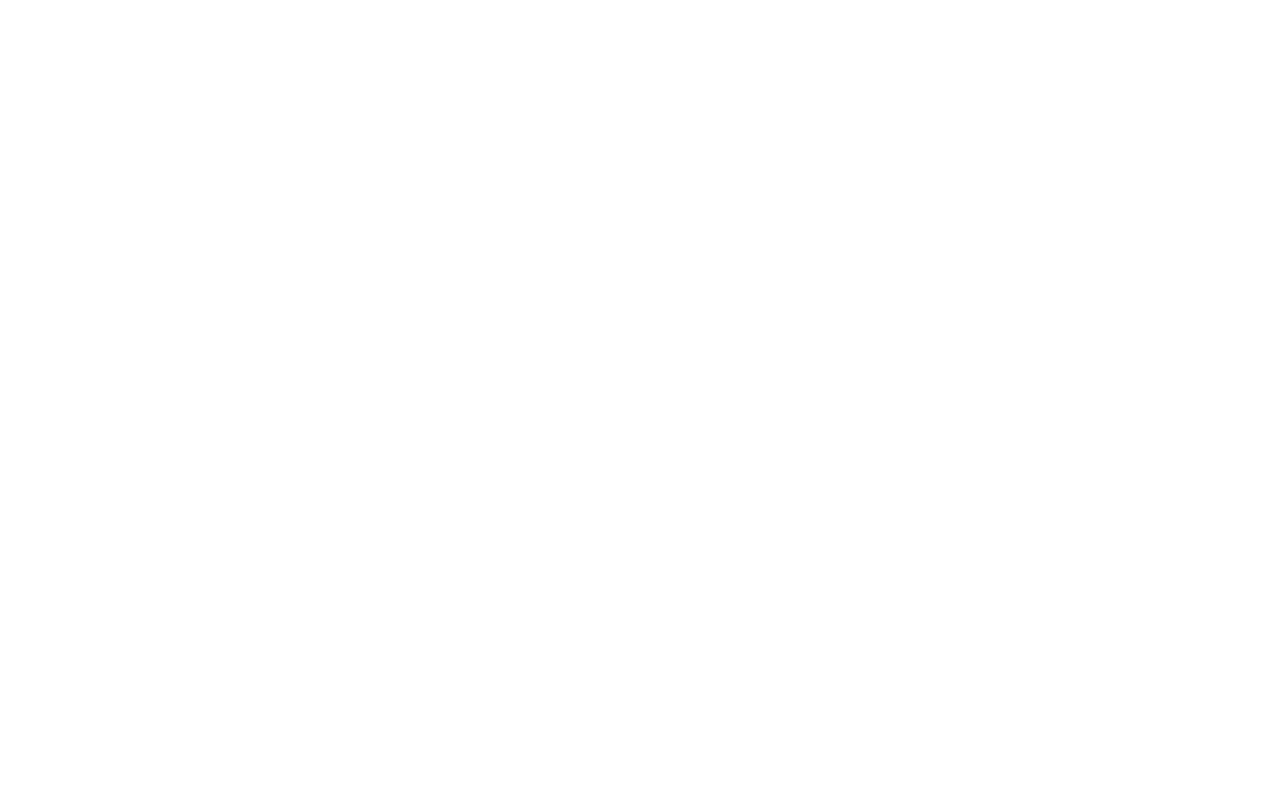
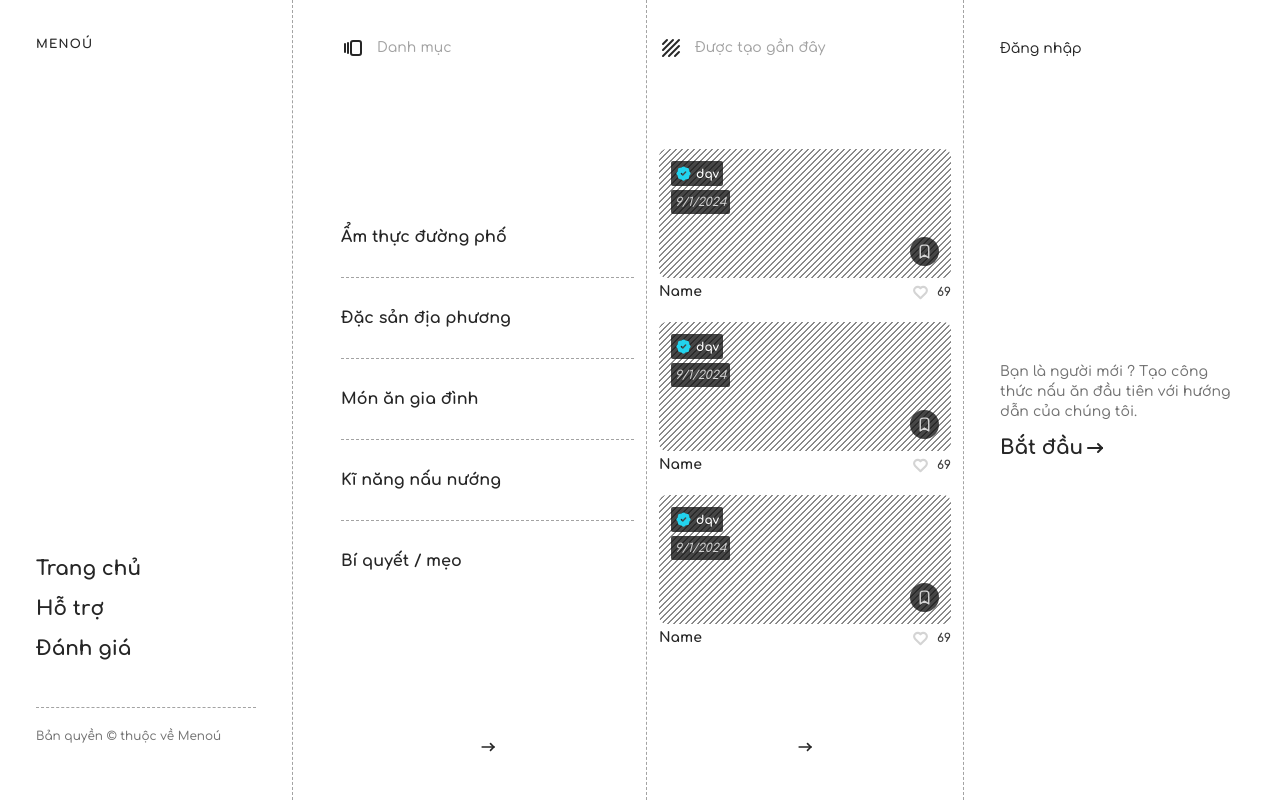
Before and after one commit to ntysux/menou, a Next.js app: page / in a window 1280 px wide. Built offline with nearby package versions, Linux system fonts and the light colour scheme.

Commit message:
home page design

```diff
--- a/app/page.tsx
+++ b/app/page.tsx
@@ -1,7 +1,124 @@
+import { IconArrowNarrowRight, IconBackground, IconVersions } from "@tabler/icons-react"
+import Card from "./_ui/card"
+
 export default function Page() {
   return (
     <>
+      <div className="min-h-screen grid grid-cols-4 gap-9">
+        <div className="border-r border-r-neutral-400 border-dashed p-9 flex flex-col gap-11 divide-y divide-neutral-400 divide-dashed">
+          <div className="flex-1 flex flex-col justify-between">
+            <h1 className="text-neutral-800 text-xs font-bold tracking-widest">
+              MENOÚ
+            </h1>
+            <div className="flex flex-col items-start gap-3">
+              <button className="text-xl text-neutral-800 font-extrabold">
+                Trang chủ
+              </button>
+              <button className="text-xl text-neutral-800 font-extrabold">
+                Hỗ trợ
+              </button>
+              <button className="text-xl text-neutral-800 font-extrabold">
+                Đánh giá
+              </button>
+            </div>
+          </div>
+          <div className="py-5">
+            <p className="text-xs text-neutral-500 font-medium">
+              Bản quyền © thuộc về Menoú
+            </p>
+          </div>
+        </div>
+        <div className="col-span-3 grid grid-cols-3 divide-x divide-neutral-400 divide-dashed">
+          <div className="py-9 px-3 flex flex-col justify-between">
+            <div className="flex items-center gap-3">
+              <IconVersions className="text-neutral-800" />
+              <h2 className="text-sm text-neutral-400 font-medium">
+                Danh mục
+              </h2>
+            </div>
+            <div className="flex flex-col items-start divide-y divide-neutral-400 divide-dashed">
+              <div className="py-7 w-full">
+                <button className="block text-neutral-800 font-extrabold">
+                  Ẩm thực đường phố
+                </button>
+              </div>
+              <div className="py-7 w-full">
+                <button className="block text-neutral-800 font-extrabold">
+                  Đặc sản địa phương
+                </button>
+              </div>
+              <div className="py-7 w-full">
+                <button className="block text-neutral-800 font-extrabold">
+                  Món ăn gia đình
+                </button>
+              </div>
+              <div className="py-7 w-full">
+                <button className="block text-neutral-800 font-extrabold">
+                  Kĩ năng nấu nướng
+                </button>
+              </div>
+              <div className="py-7 w-full">
+                <button className="block text-neutral-800 font-extrabold">
+                  Bí quyết / mẹo
+                </button>
+              </div>
+            </div>
+            <div className="text-center">
+              <button className="outline-none">
+                <IconArrowNarrowRight
+                  size='20px'
+                  className="text-neutral-800"
+                />
+              </button>
+            </div>
+          </div>
 
+          <div className="py-9 px-3 flex flex-col justify-between">
+            <div className="flex items-center gap-3">
+              <IconBackground className="text-neutral-800" />
+              <h2 className="text-sm text-neutral-400 font-medium">
+                Được tạo gần đây
+              </h2>
+            </div>
+            <div className="space-y-5">
+              <Card />
+              <Card />
+              <Card />
+            </div>
+            <div className="text-center">
+              <button className="outline-none">
+                <IconArrowNarrowRight
+                  size='20px'
+                  className="text-neutral-800"
+                />
+              </button>
+            </div>
+          </div>
+
+          <div className="p-9 flex flex-col items-start justify-between">
+            <div className="text-right">
+              <button className="outline-none text-sm text-neutral-800 font-medium hover:underline">
+                Đăng nhập
+              </button>
+            </div>
+            <div className="space-y-3">
+              <p className="text-sm text-neutral-500 font-medium">
+                Bạn là người mới ?
+                Tạo công thức nấu ăn đầu tiên với hướng dẫn của chúng tôi.
+              </p>
+              <button className="outline-none flex items-center group">
+                <span className="text-xl text-neutral-800 font-bold">
+                  Bắt đầu
+                </span>
+                <IconArrowNarrowRight className="text-neutral-800 transition-transform duration-300 group-hover:translate-x-3" />
+              </button>
+            </div>
+            <div>
+
+            </div>
+          </div>
+        </div>
+      </div>
     </>
   )
 }
```
